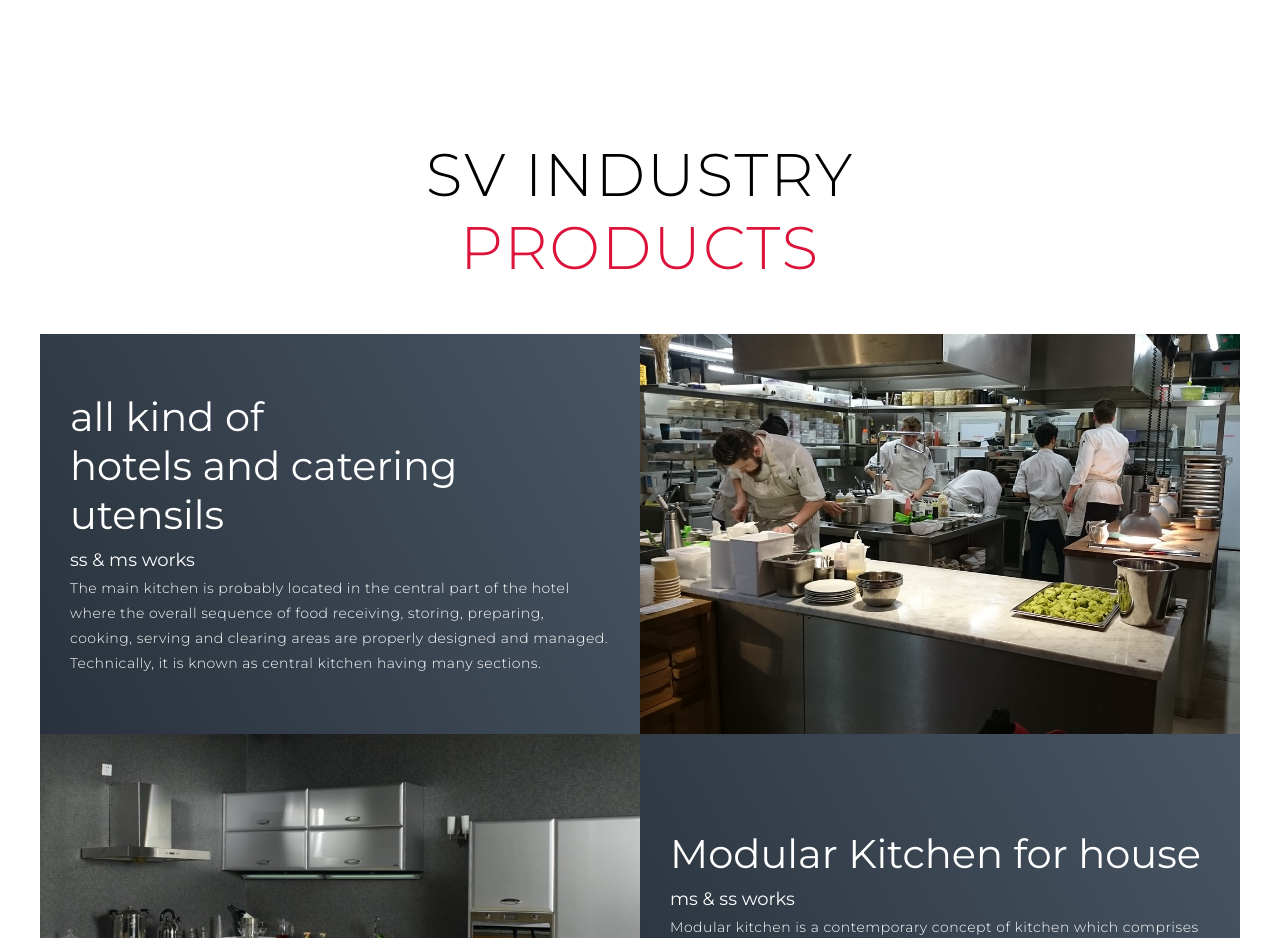
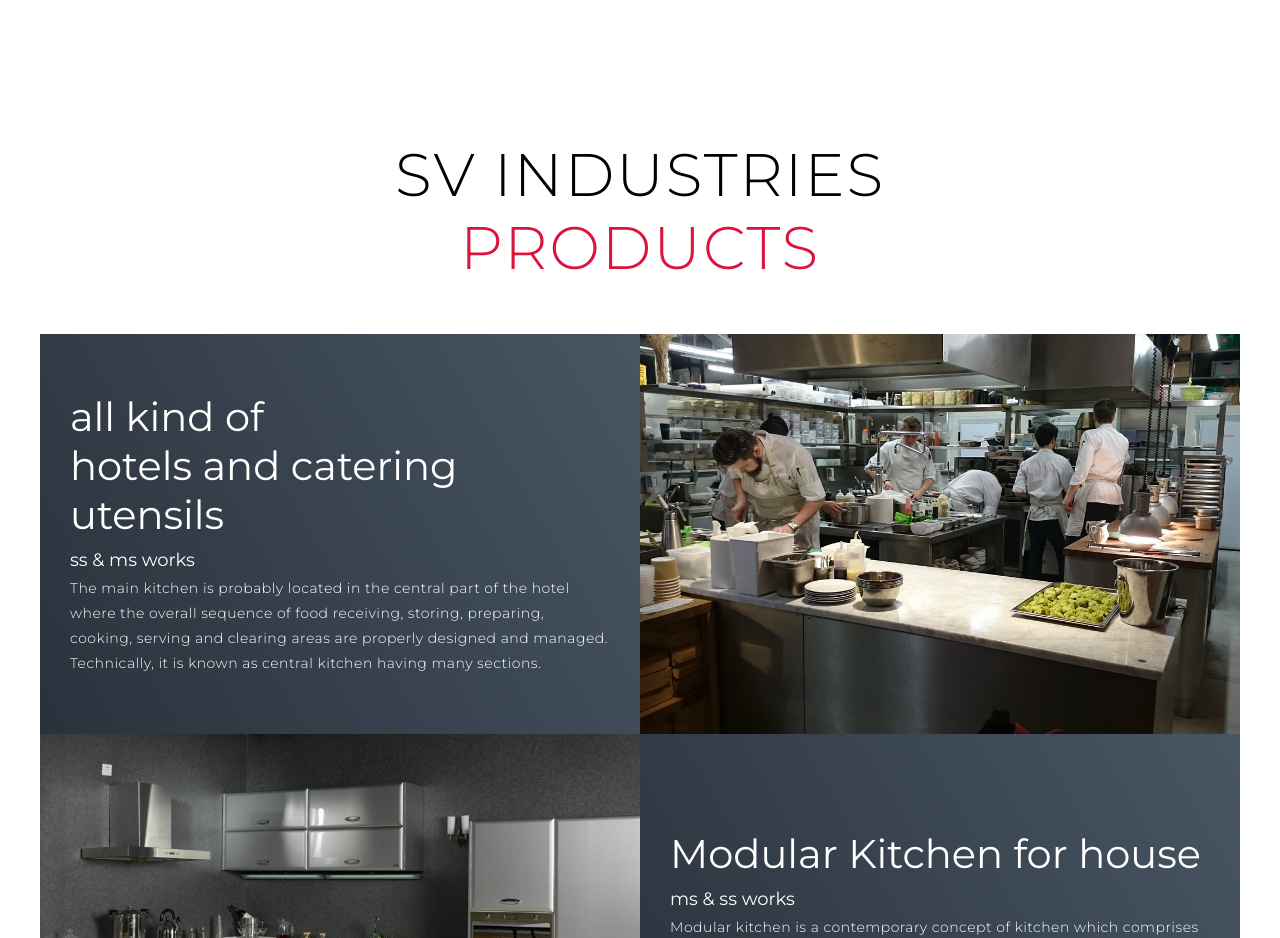
Before and after one commit to vengatp14/svindustry-, a plain HTML site: page index.html in a window 1280 px wide. Shown: the part 1680-2618 px from the top of the page. Drawn offline with Linux system fonts and the light colour scheme.

Commit message:
Update index.html

```diff
--- a/index.html
+++ b/index.html
@@ -84,7 +84,7 @@
   <section id="projects">
     <div class="projects container">
       <div class="projects-header">
-        <h1 class="section-title">sv industry<br><span>Products</span></h1>
+        <h1 class="section-title">sv industries<br><span>Products</span></h1>
       </div>
       <div class="all-projects">
         <div class="project-item">
```
